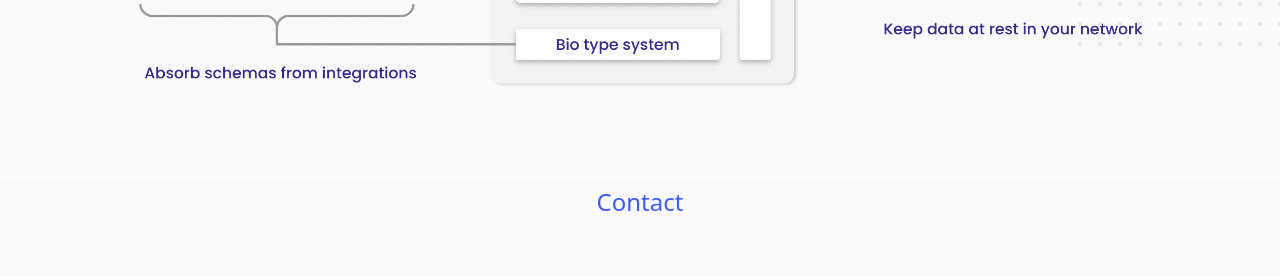
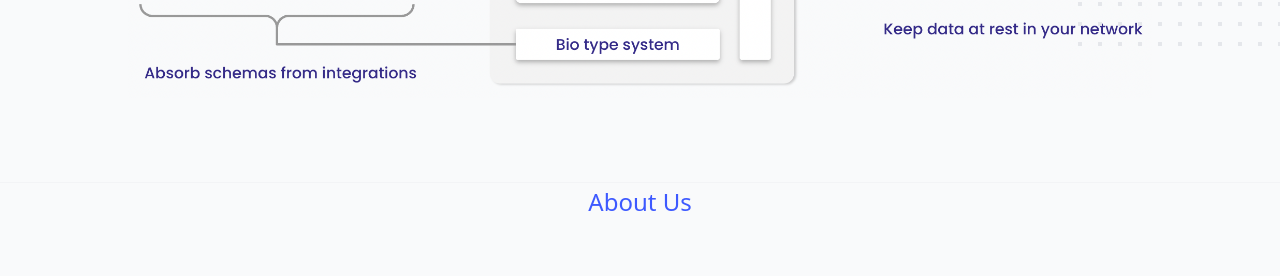
Before and after one commit to Ganymede-Bio/website, a Next.js app: page / in a window 1280 px wide. Shown: the part 3880-4156 px from the top of the page. Built offline with nearby package versions, Linux system fonts and the light colour scheme.

Commit message:
place about back on front page

```diff
--- a/pages/Main.tsx
+++ b/pages/Main.tsx
@@ -8,7 +8,7 @@ import DividerTitleLeft from "../components/dividers/DividerTitleLeft";
 import Navigation from "../layout/navs/Navigation";
 // import Starfield from "../layout/designs/Starfield";
 import FeaturesSection from "./section/FeaturesSection";
-// import AboutSection from "./About";
+import AboutSection from "./About";
 import PlatformSection from "./section/PlatformSection";
 import ContactSection from "./section/ContactSection";
 
@@ -109,7 +109,7 @@ export default function Main() {
                   <div className="-mr-2 flex items-center md:hidden">
                     <Popover.Button className="bg-gray-100 rounded-md p-2 inline-flex items-center justify-center text-gray-400 hover:text-gray-500 hover:bg-gray-250 focus:outline-none focus:ring-2 focus:ring-inset focus:ring-regal-purple">
                       <span className="sr-only">Open main menu</span>
-                      <MenuIcon className="h-6 w-6"/>
+                      <MenuIcon className="h-6 w-6" />
                     </Popover.Button>
                   </div>
                 </div>
@@ -163,7 +163,7 @@ export default function Main() {
         </Popover>
 
 
-        <main className = "z-20 pb-80">
+        <main className="z-20 pb-80">
           <div className="pt-40 mx-auto max-w-7xl sm:pt-64 px-4 align-middle">
             <div className="text-center">
               <h1 className="text-4xl tracking-normal font-extrabold z-20 text-gray-900 sm:text-5xl md:text-6xl">
@@ -213,13 +213,13 @@ export default function Main() {
           <FeaturesSection />
         </div>
         <div>
-          <DividerTitleLeft title="Platform"/>
+          <DividerTitleLeft title="Platform" />
           <PlatformSection />
         </div>
-        {/* <div>
+        <div>
           <DividerTitleLeft title="About Us" />
           <AboutSection />
-        </div> */}
+        </div>
         <DividerTitleLeft title="Contact" />
         <div className="pt-10">
           <ContactSection />
--- a/utils/constants/constants.tsx
+++ b/utils/constants/constants.tsx
@@ -20,7 +20,7 @@ export const workableURL: string =
 export const navigation = [
   { name: "Features", href: "#features-section", current: false },
   { name: "Platform", href: "#platform-section", current: false },
-  { name: "About", href: "/About", current: false },
+  { name: "About", href: "#about-section", current: false },
   { name: "Contact", href: "#contact-section", current: false },
   { name: "Careers", href: "/Careers", current: false },
 ];
```
